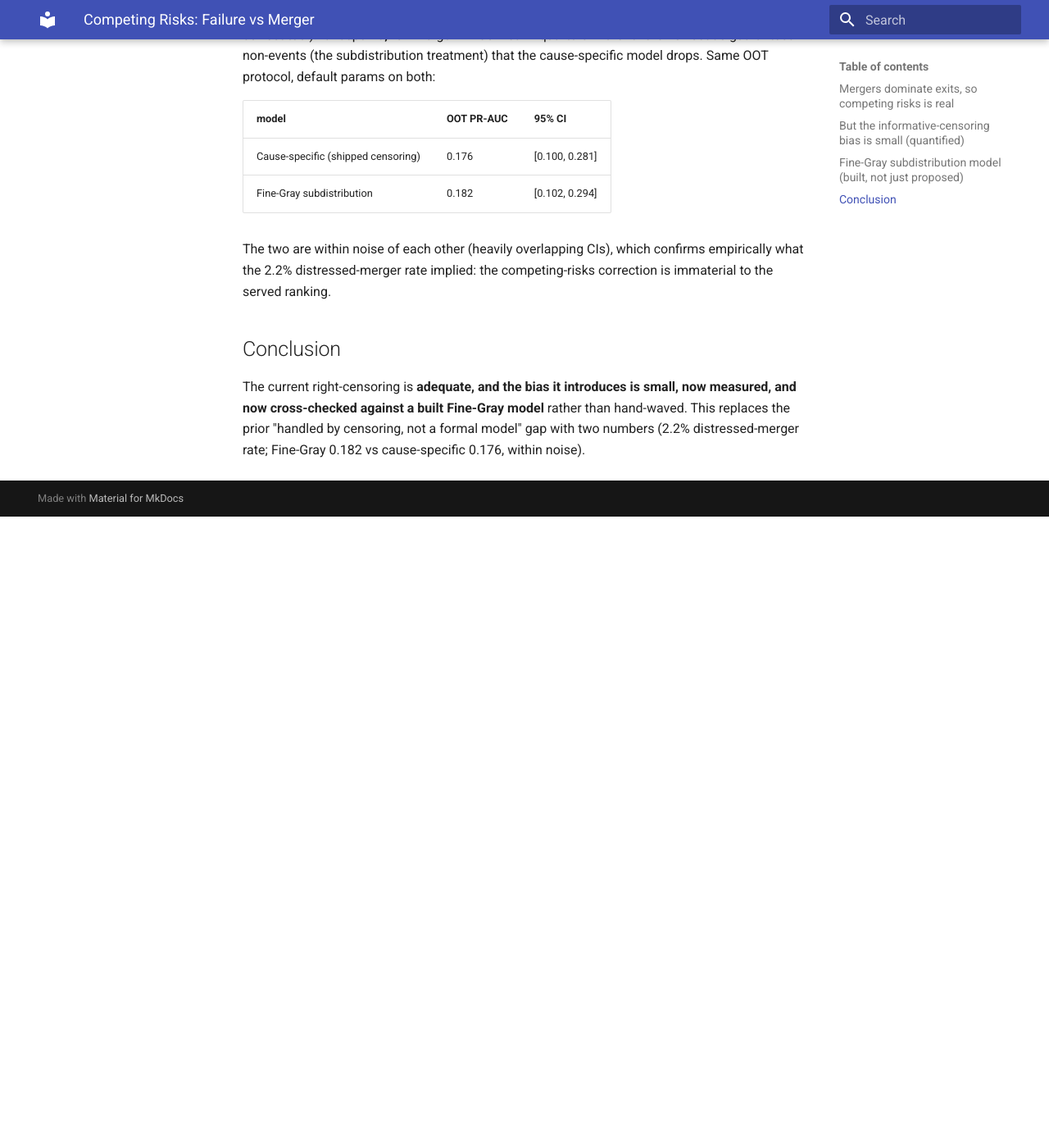
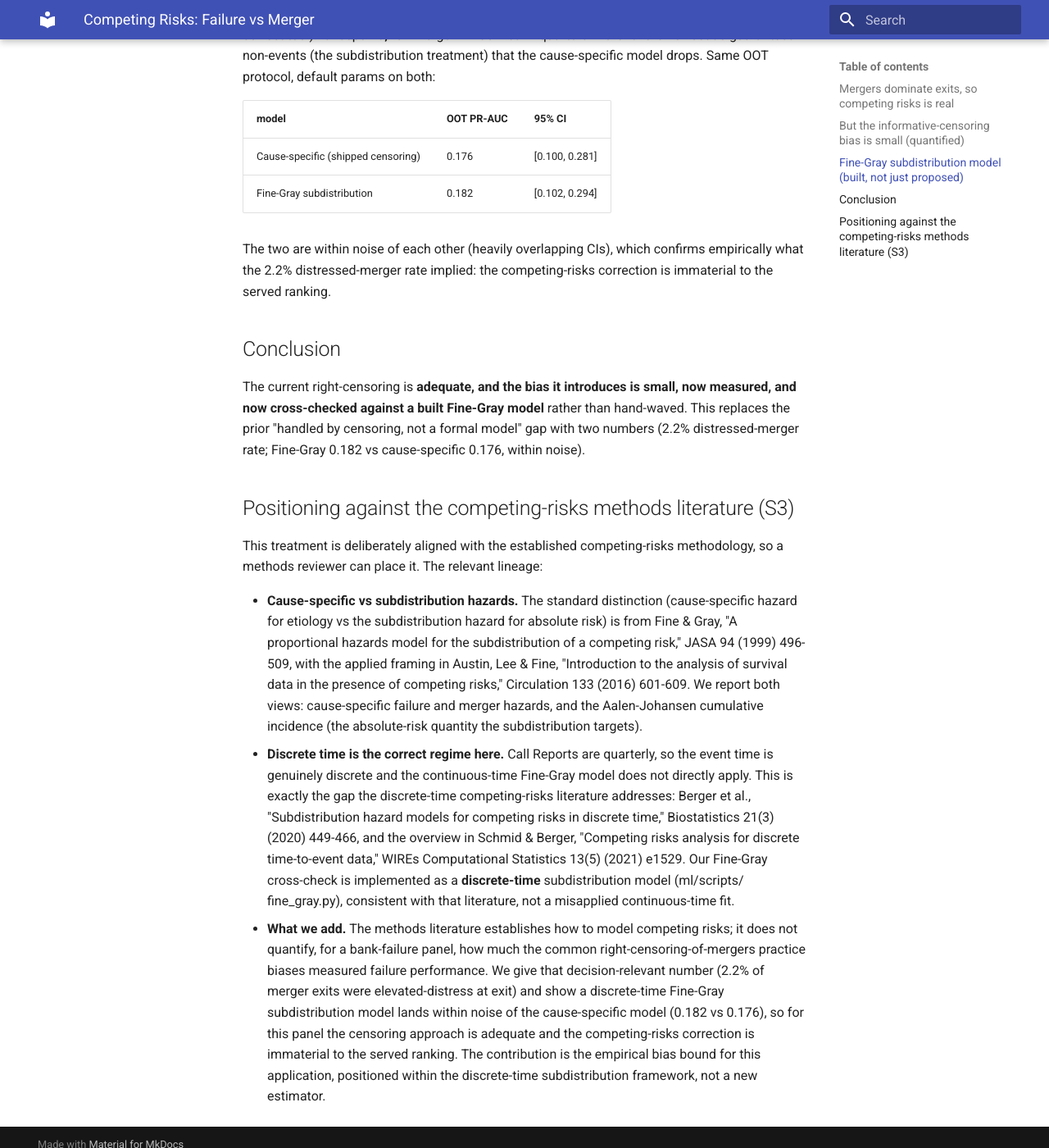
Before and after one commit to vaddhiparthy/FinLens-Banking-Stress-Intelligence-Platform, an MkDocs documentation site: the page built from docs/ml/COMPETING_RISKS.md, in a window 1280 px wide and 1400 px high, scrolled down 1243 px. Shown: the whole window at 82% size. Built offline with MkDocs 1.6.1 and Material for MkDocs 9.7.7, drawn with Linux system fonts in a browser that asks for light colours; before the commit the page ends 1873 px from its top, so only the background shows below that.

Commit message:
S3: competing-risks positioned vs the discrete-time methods literature
Adds a positioning section to COMPETING_RISKS.md placing the merger-censoring + Fine-Gray
cross-check within the established competing-risks methodology (verified citations): Fine &
Gray 1999 JASA (subdistribution hazard), Austin/Lee/Fine 2016 Circulation (cause-specific vs
subdistribution), and the discrete-time literature (Berger et al. Biostatistics 2020; Schmid &
Berger WIREs 2021) -- the correct regime for quarterly Call Reports. Contribution framed as the
empirical merger-censoring bias bound for a bank-failure panel (2.2%; Fine-Gray 0.182 within
noise of cause-specific 0.176), not a new estimator.

```diff
--- a/docs/ml/COMPETING_RISKS.md
+++ b/docs/ml/COMPETING_RISKS.md
@@ -54,3 +54,32 @@ The current right-censoring is **adequate, and the bias it introduces is small,
 measured, and now cross-checked against a built Fine-Gray model** rather than hand-waved.
 This replaces the prior "handled by censoring, not a formal model" gap with two numbers
 (2.2% distressed-merger rate; Fine-Gray 0.182 vs cause-specific 0.176, within noise).
+
+## Positioning against the competing-risks methods literature (S3)
+
+This treatment is deliberately aligned with the established competing-risks methodology, so a
+methods reviewer can place it. The relevant lineage:
+
+- **Cause-specific vs subdistribution hazards.** The standard distinction (cause-specific
+  hazard for etiology vs the subdistribution hazard for absolute risk) is from Fine & Gray,
+  "A proportional hazards model for the subdistribution of a competing risk," JASA 94 (1999)
+  496-509, with the applied framing in Austin, Lee & Fine, "Introduction to the analysis of
+  survival data in the presence of competing risks," Circulation 133 (2016) 601-609. We report
+  both views: cause-specific failure and merger hazards, and the Aalen-Johansen cumulative
+  incidence (the absolute-risk quantity the subdistribution targets).
+- **Discrete time is the correct regime here.** Call Reports are quarterly, so the event time
+  is genuinely discrete and the continuous-time Fine-Gray model does not directly apply. This
+  is exactly the gap the discrete-time competing-risks literature addresses: Berger et al.,
+  "Subdistribution hazard models for competing risks in discrete time," Biostatistics 21(3)
+  (2020) 449-466, and the overview in Schmid & Berger, "Competing risks analysis for discrete
+  time-to-event data," WIREs Computational Statistics 13(5) (2021) e1529. Our Fine-Gray
+  cross-check is implemented as a **discrete-time** subdistribution model (ml/scripts/
+  fine_gray.py), consistent with that literature, not a misapplied continuous-time fit.
+- **What we add.** The methods literature establishes how to model competing risks; it does
+  not quantify, for a bank-failure panel, how much the common right-censoring-of-mergers
+  practice biases measured failure performance. We give that decision-relevant number (2.2% of
+  merger exits were elevated-distress at exit) and show a discrete-time Fine-Gray subdistribution
+  model lands within noise of the cause-specific model (0.182 vs 0.176), so for this panel the
+  censoring approach is adequate and the competing-risks correction is immaterial to the served
+  ranking. The contribution is the empirical bias bound for this application, positioned within
+  the discrete-time subdistribution framework, not a new estimator.
```
